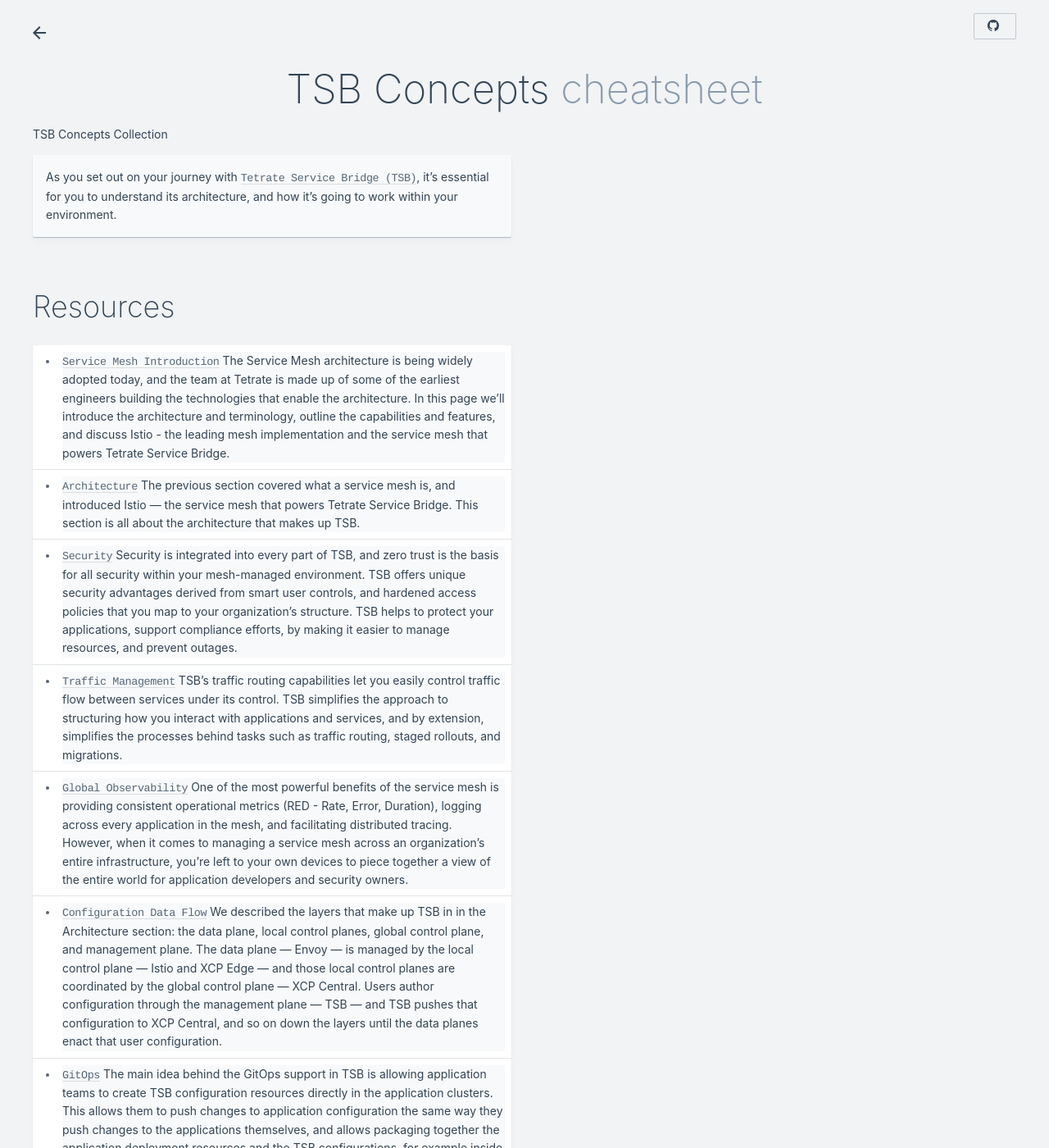
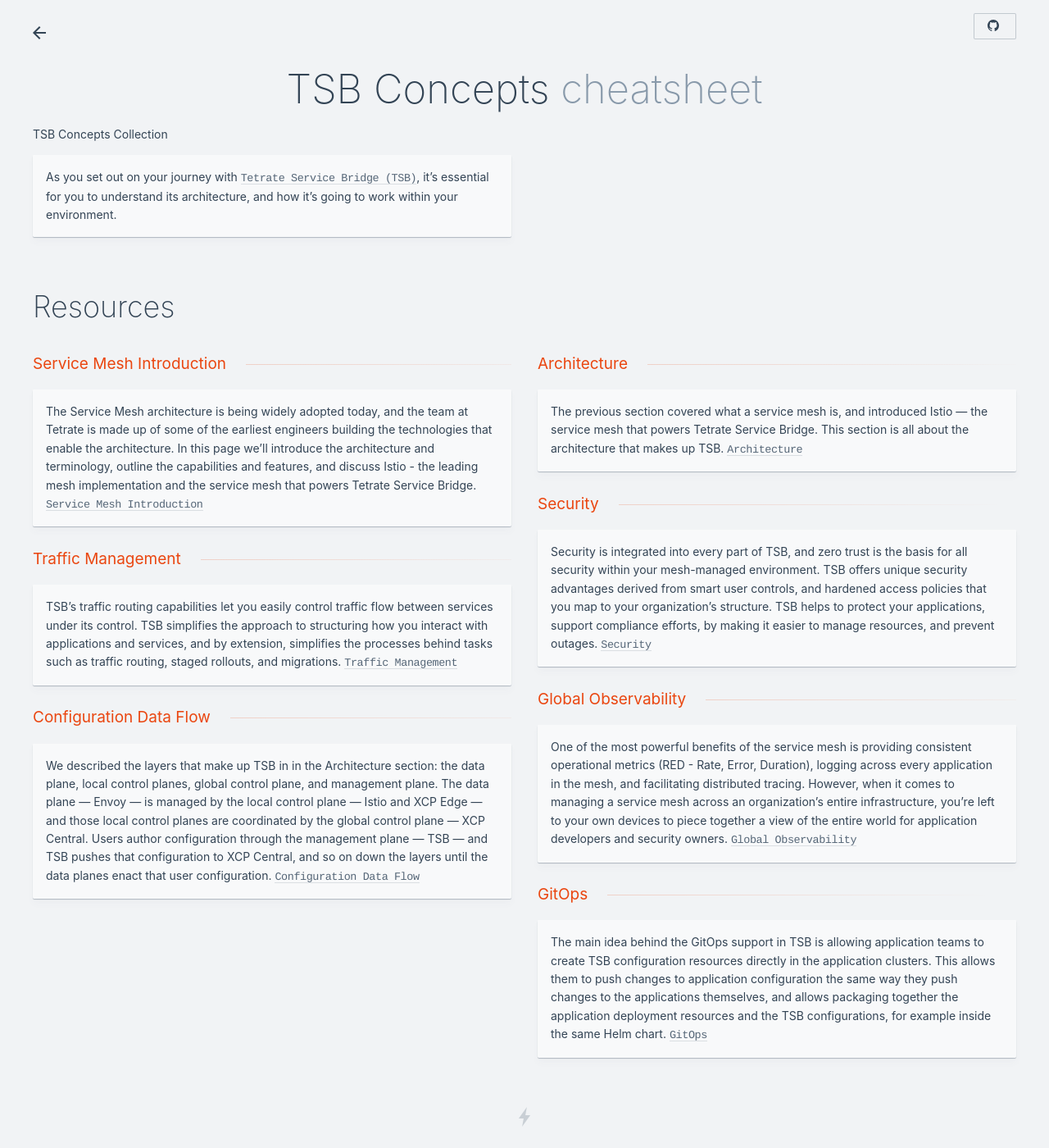
Before and after one commit to tetratelabs/tsb-cheatsheet, a Jekyll site: the page built from tsb-concepts.md, in a window 1280 px wide and 1400 px high. Shown: the whole window at 82% size. Built offline with Jekyll 4.4.1, drawn with Linux system fonts in a browser that asks for light colours; nearby versions of some CDN libraries.

Commit message:
update content style

```diff
--- a/tsb-concepts.md
+++ b/tsb-concepts.md
@@ -16,17 +16,30 @@
 
 ## Resources
 
-- [`Service Mesh Introduction`](https://docs.tetrate.io/service-bridge/latest/en-us/concepts/service_mesh) The Service Mesh architecture is being widely adopted today, and the team at Tetrate is made up of some of the earliest engineers building the technologies that enable the architecture. In this page we'll introduce the architecture and terminology, outline the capabilities and features, and discuss Istio - the leading mesh implementation and the service mesh that powers Tetrate Service Bridge.
+### Service Mesh Introduction
 
-- [`Architecture`](https://docs.tetrate.io/service-bridge/latest/en-us/concepts/architecture) The previous section covered what a service mesh is, and introduced Istio — the service mesh that powers Tetrate Service Bridge. This section is all about the architecture that makes up TSB.
+The Service Mesh architecture is being widely adopted today, and the team at Tetrate is made up of some of the earliest engineers building the technologies that enable the architecture. In this page we'll introduce the architecture and terminology, outline the capabilities and features, and discuss Istio - the leading mesh implementation and the service mesh that powers Tetrate Service Bridge. [`Service Mesh Introduction`](https://docs.tetrate.io/service-bridge/latest/en-us/concepts/service_mesh)
 
-- [`Security`](https://docs.tetrate.io/service-bridge/latest/en-us/concepts/security) Security is integrated into every part of TSB, and zero trust is the basis for all security within your mesh-managed environment. TSB offers unique security advantages derived from smart user controls, and hardened access policies that you map to your organization's structure. TSB helps to protect your applications, support compliance efforts, by making it easier to manage resources, and prevent outages.
+### Architecture
 
-- [`Traffic Management`](https://docs.tetrate.io/service-bridge/latest/en-us/concepts/traffic_management) TSB's traffic routing capabilities let you easily control traffic flow between services under its control. TSB simplifies the approach to structuring how you interact with applications and services, and by extension, simplifies the processes behind tasks such as traffic routing, staged rollouts, and migrations.
+The previous section covered what a service mesh is, and introduced Istio — the service mesh that powers Tetrate Service Bridge. This section is all about the architecture that makes up TSB. [`Architecture`](https://docs.tetrate.io/service-bridge/latest/en-us/concepts/architecture)
 
+### Security
 
-- [`Global Observability`](https://docs.tetrate.io/service-bridge/latest/en-us/concepts/observability) One of the most powerful benefits of the service mesh is providing consistent operational metrics (RED - Rate, Error, Duration), logging across every application in the mesh, and facilitating distributed tracing. However, when it comes to managing a service mesh across an organization's entire infrastructure, you're left to your own devices to piece together a view of the entire world for application developers and security owners.
+Security is integrated into every part of TSB, and zero trust is the basis for all security within your mesh-managed environment. TSB offers unique security advantages derived from smart user controls, and hardened access policies that you map to your organization's structure. TSB helps to protect your applications, support compliance efforts, by making it easier to manage resources, and prevent outages. [`Security`](https://docs.tetrate.io/service-bridge/latest/en-us/concepts/security)
 
-- [`Configuration Data Flow`](https://docs.tetrate.io/service-bridge/latest/en-us/concepts/configuration-dataflow) We described the layers that make up TSB in in the Architecture section: the data plane, local control planes, global control plane, and management plane. The data plane — Envoy — is managed by the local control plane — Istio and XCP Edge — and those local control planes are coordinated by the global control plane — XCP Central. Users author configuration through the management plane — TSB — and TSB pushes that configuration to XCP Central, and so on down the layers until the data planes enact that user configuration.
+### Traffic Management
 
-- [`GitOps`](https://docs.tetrate.io/service-bridge/1.5.x/en-us/howto/gitops) The main idea behind the GitOps support in TSB is allowing application teams to create TSB configuration resources directly in the application clusters. This allows them to push changes to application configuration the same way they push changes to the applications themselves, and allows packaging together the application deployment resources and the TSB configurations, for example inside the same Helm chart.
+TSB's traffic routing capabilities let you easily control traffic flow between services under its control. TSB simplifies the approach to structuring how you interact with applications and services, and by extension, simplifies the processes behind tasks such as traffic routing, staged rollouts, and migrations. [`Traffic Management`](https://docs.tetrate.io/service-bridge/latest/en-us/concepts/traffic_management)
+
+### Global Observability
+
+One of the most powerful benefits of the service mesh is providing consistent operational metrics (RED - Rate, Error, Duration), logging across every application in the mesh, and facilitating distributed tracing. However, when it comes to managing a service mesh across an organization's entire infrastructure, you're left to your own devices to piece together a view of the entire world for application developers and security owners. [`Global Observability`](https://docs.tetrate.io/service-bridge/latest/en-us/concepts/observability)
+
+### Configuration Data Flow
+
+We described the layers that make up TSB in in the Architecture section: the data plane, local control planes, global control plane, and management plane. The data plane — Envoy — is managed by the local control plane — Istio and XCP Edge — and those local control planes are coordinated by the global control plane — XCP Central. Users author configuration through the management plane — TSB — and TSB pushes that configuration to XCP Central, and so on down the layers until the data planes enact that user configuration. [`Configuration Data Flow`](https://docs.tetrate.io/service-bridge/latest/en-us/concepts/configuration-dataflow)
+
+### GitOps
+
+The main idea behind the GitOps support in TSB is allowing application teams to create TSB configuration resources directly in the application clusters. This allows them to push changes to application configuration the same way they push changes to the applications themselves, and allows packaging together the application deployment resources and the TSB configurations, for example inside the same Helm chart. [`GitOps`](https://docs.tetrate.io/service-bridge/1.5.x/en-us/howto/gitops)
```
